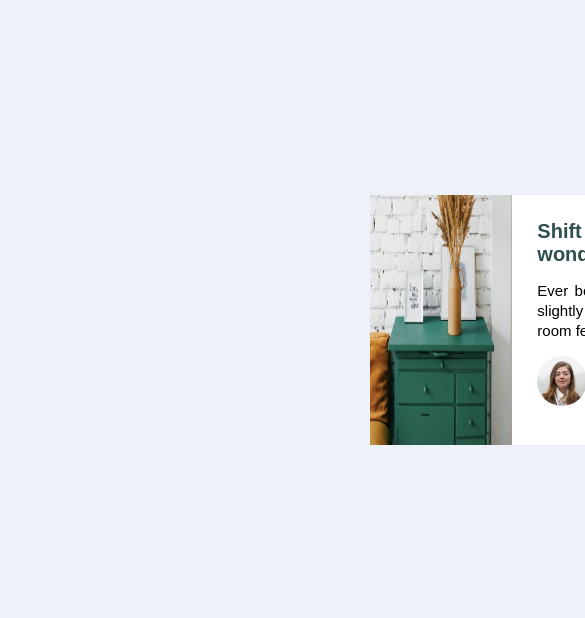
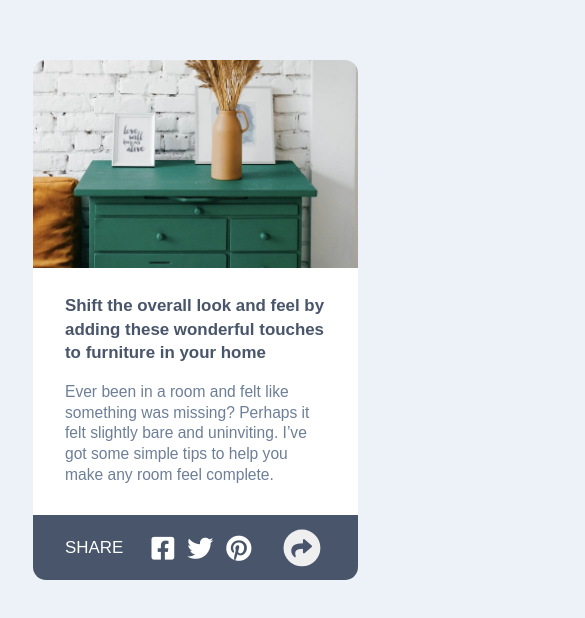
Before and after one commit to diegopacheco-dev/challenge1-frontendMentor, a plain HTML site: page index.html in a window 390 px wide. Shown: the part 102-720 px from the top of the page, 585 px wide, since content can reach past the window. Drawn offline with nearby package versions, Linux system fonts and the light colour scheme; a web font is replaced by a local one.

Commit message:
Estilos responsivos agregados

```diff
--- a/estilos.css
+++ b/estilos.css
@@ -1,68 +1,190 @@
+@import "https://fonts.google.com/specimen/Manrope";
+
 * {
+    padding: 0;
     margin: 0;
-    padding: 0;
     box-sizing: border-box;
-    font-family: sans-serif;
+    font-size: 13px;
+    font-family: 'Manrope', sans-serif;
 }
 
-main {
-    min-width: 1440px;
+body {
+    background-color: hsl(210, 46%, 95%);
+}
+
+.main {
     height: 100vh;
-    background-color: #edf2f8;
+    min-height: 700px;
+    max-width: 1440px;
+    margin: 0 auto;
     display: flex;
     justify-content: center;
     align-items: center;
 }
 
-section {
-    background-color:white;
-    width: 700px;
-    height: 250px;
+.card__wrapper {
     display: flex;
-    border-radius: 10px;
+    width: 75em;
+    height: 30em;
+    border-radius: 1em;
+    overflow: hidden;
+    background-color: white;
 }
 
-.section__image img {
+.card__image {
+    width: 40%;
+    overflow: hidden;
+    background-image: url(./images/drawers.jpg);
+    background-size: cover;
+    background-position: center;
+    background-repeat: no-repeat;
+}
+
+.card__info {
+    width: 60%;
+    padding: 3em;
+    display: flex;
+    flex-direction: column;
+    justify-content: space-around;
+}
+
+.card__title {
+    color: hsl(217, 19%, 35%);
+    font-size: 2.2em;
+    line-height: 1.4em;
+}
+
+.card__text {
+    color: hsl(214, 17%, 51%);
+    font-size: 1.5em;
+    font-weight: 500;
+}
+
+.autor {
     width: 100%;
+    display: flex;
+    justify-content: space-between  ;
+}
+
+.perfil {
+    display: flex;
+}
+
+.perfil__photo img{
+    border-radius: 50%;
+}
+
+.perfil__name {
+    padding-left: 1.5em;
     height: 100%;
-    overflow: hidden;
+    display: flex;
+    flex-direction: column;
+    justify-content: space-around;
+}
+
+.perfil__name h4 {
+    font-size: 1.4em;
+    color: hsl(217, 19%, 35%);
+}
+
+.perfil__name p {
+    font-size: 1.2em;
+    color: hsl(214, 17%, 51%);
+}
+
+.autor__share p {
+    display: none;
+}
+
+.autor__share div {
+    display: none;
+}
+
+.autor__share button {
+    border: none;
+    border-radius: 50%;
+    width: 3.5em;
+    height: 3.5em;
+}
+
+.autor__share button i {
+    color: hsl(217, 19%, 35%);
+}
+
+@media screen and  (max-width: 1024px) {
+    .card__wrapper {
+        width: 25em;
+        height: 40em;
+        flex-direction: column;
 
     }
 
-.section__content {
-    padding: 25px;
+    .card__image {
+        height: 40%;
+        width: 100%;
     }
 
-.content__text h2 {
-    padding-bottom: 15px;
-    color: darkslategray;
-    font-size: 20px;
+    .card__info {
+        height: 60%;
+        width: 100%;
+        padding: 0;
+        flex-direction: column;
+        justify-content: space-between;
+
     }
 
-.content__text p {
-    padding-bottom: 15px;
-    text-align: justify;
-    font-size: 15px;
-    line-height: 20px;
+    .info__wrapper {
+
+        width: 80%;
+        margin: 0 auto;
+        padding-top: 2em;
+        line-height: 1.6em;
     }
 
-.content__autor {
-    display: flex;
-    justify-content: space-between;
+    .card__title {
+        font-size: 1.3em;
+        width: 100%;
+        margin-bottom: 1em;
     }
 
-.autor__photo img {
-    width: 50px;
-    border-radius: 50%;
-    vertical-align: center;
+    .card__text {
+        font-size: 1.2em;
     }
 
-.autor__name {
-    padding-top: 8px;
-    flex: 1;
-    padding-left: 15px;
+    .autor {
+        background: hsl(217, 19%, 35%);
+        height: 5em;
+
+    }
+
+    .perfil {
+        display: none;
     }
 
     .autor__share {
+        display: flex;
+        justify-content: space-between;
+        align-items: center;
+        width: 80%;
+        margin: 0 auto;
+        color: white;
+    }
+
+    .autor__share p {
+        font-size: 1.3em;
+        font-weight: 100;
+        display: block;
+    }
+
+    .autor__share div {
+        display: flex;
+        gap: 1em;
+    }
+
+    .autor__share button {
+        transform: scale(0.8);
+    }
+
+
 
 }
--- a/index.html
+++ b/index.html
@@ -6,56 +6,67 @@
 
   <link rel="icon" type="image/png" sizes="32x32" href="./images/favicon-32x32.png">
   <link rel="stylesheet" href="./estilos.css">
+  <link rel="stylesheet" href="https://cdnjs.cloudflare.com/ajax/libs/font-awesome/5.15.2/css/all.min.css" />
 
   <title>Frontend Mentor | Article preview component</title>
 
   <!-- Feel free to remove these styles or customise in your own stylesheet 👍 -->
-  <style>
-    .attribution { font-size: 11px; text-align: center; }
-    .attribution a { color: hsl(228, 45%, 44%); }
-  </style>
+
 </head>
 <body>
-  <main>
-    <section>
+  <main class="main">
 
-      <div class="section__image">
-       <img src="images/drawers.jpg" alt="foto de armario">
-      </div>
 
-      <div class="section__content">
+    <div class="card__wrapper">
 
-        <div class="content__text">
-          <h2>
+      <figure class="card__image">
+      </figure>
+
+      <div class="card__info">
+        <div class="info__wrapper">
+          <h2 class="card__title">
             Shift the overall look and feel by adding these wonderful
             touches to furniture in your home
           </h2>
-          <p>
+
+          <p class="card__text">
             Ever been in a room and felt like something was missing? Perhaps
           it felt slightly bare and uninviting. I’ve got some simple tips
           to help you make any room feel complete.
           </p>
         </div>
 
-        <div class="content__autor">
-          <div class="autor__photo">
+
+          <div class="autor">
+            <div class="perfil">
+              <figure class="perfil__photo">
                 <img src="images/avatar-michelle.jpg" alt="" width="50">
-          </div>
-          <div class="autor__name">
+              </figure>
+              <div class="perfil__name">
                 <h4>Michelle Appleton</h4>
                 <p>28 Jun 2020</p>
               </div>
+            </div>
+
             <div class="autor__share">
+              <p>SHARE</p>
+              <div>
+                <i class="fab fa-facebook-square fa-2x"></i>
+                <i class="fab fa-twitter fa-2x"></i>
+                <i class="fab fa-pinterest fa-2x"></i>
+              </div>
               <button>
-              <img src="image/icon-share.svg" alt="">
+                <i class="fas fa-share fa-2x"></i>
               </button>
+            </div>
           </div>
 
       </div>
 
     </div>
-    </section>
+
+
   </main>
-
+  <script src="https://unpkg.com/ionicons@5.2.3/dist/ionicons.js"></script>
 </body>
 </html>
```
Lines whose indentation alone changed are shown as unchanged.
